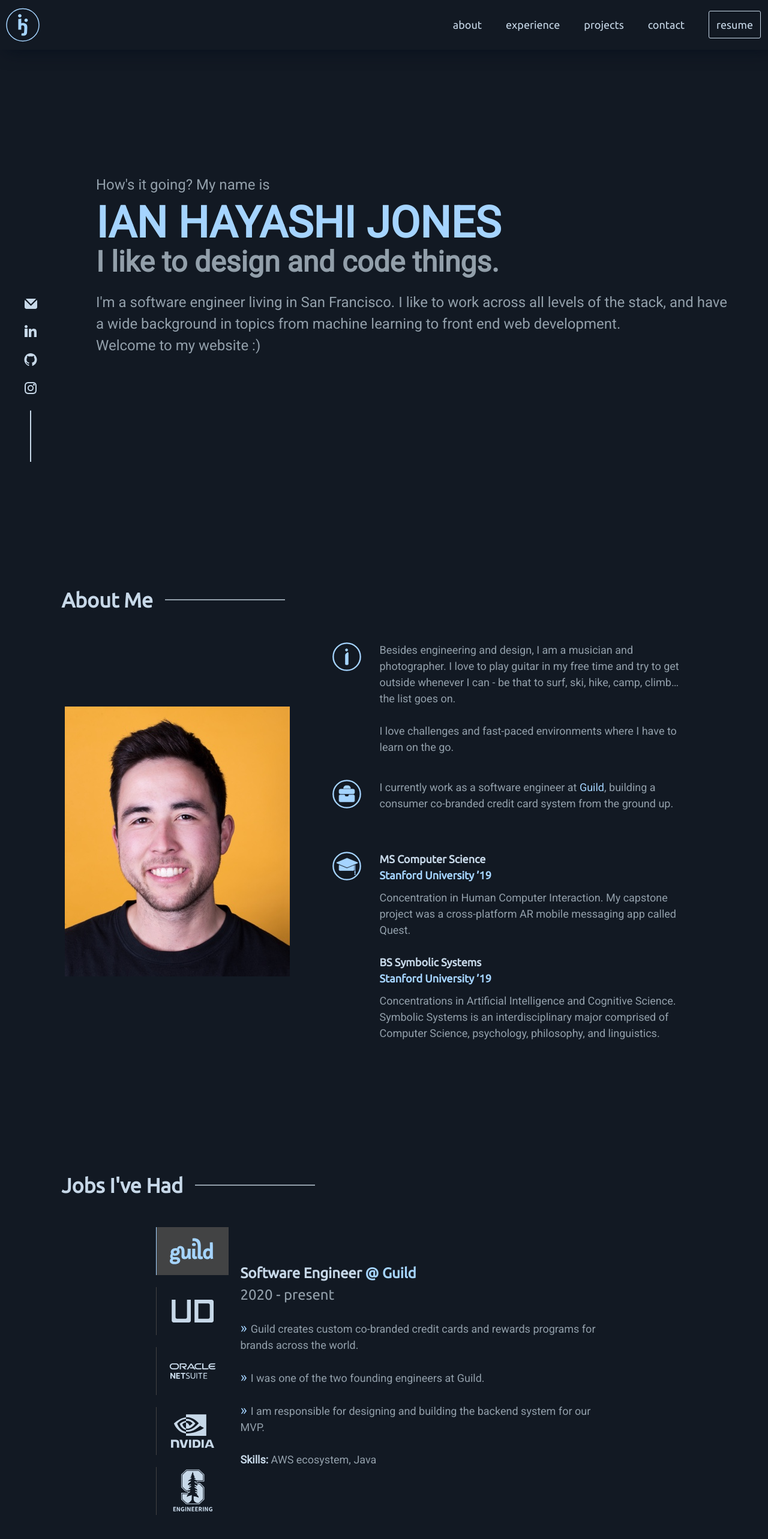
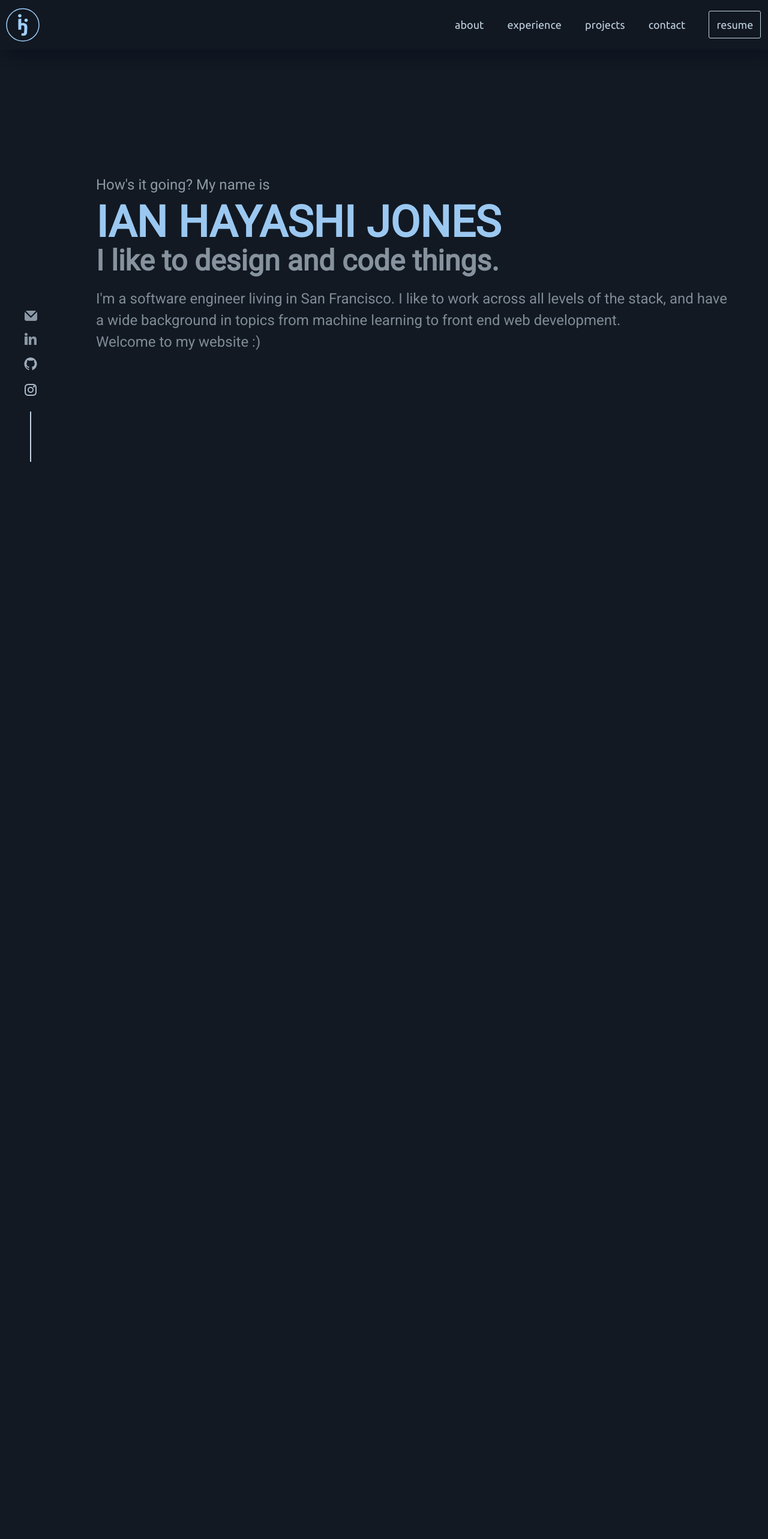
Before and after one commit to ian-hayashi-jones/my-website, a React (Create React App) app: page / in a window 1280 px wide. Shown: the top 2566 px of the page at 60% size. Built offline with nearby package versions, Linux system fonts and the light colour scheme.

Commit message:
changed size of experience menu container to cut off part of logo so that viewer knows to scroll down

```diff
--- a/src/App.js
+++ b/src/App.js
@@ -21,11 +21,11 @@ function App() {
     setIsLoading(false);
   }, LOADING_ANIMATION_TIME)
 
-  // if (isLoading) {
-  //   return (
-  //     <LoadingPage/>
-  //   )
-  // } else {
+  if (isLoading) {
+    return (
+      <LoadingPage/>
+    )
+  } else {
     return (
       <div>
         <Navbar/>
@@ -59,6 +59,6 @@ function App() {
       </div>
     )
   }
-// }
+}
 
 export default App;
--- a/src/pages/pages.scss
+++ b/src/pages/pages.scss
@@ -284,7 +284,7 @@
     @include media-query($laptop) {
         flex-direction: column;
         width: auto;
-        height: 500px;
+        height: 450px;
         padding-left: 0px;
     }
 }
```
